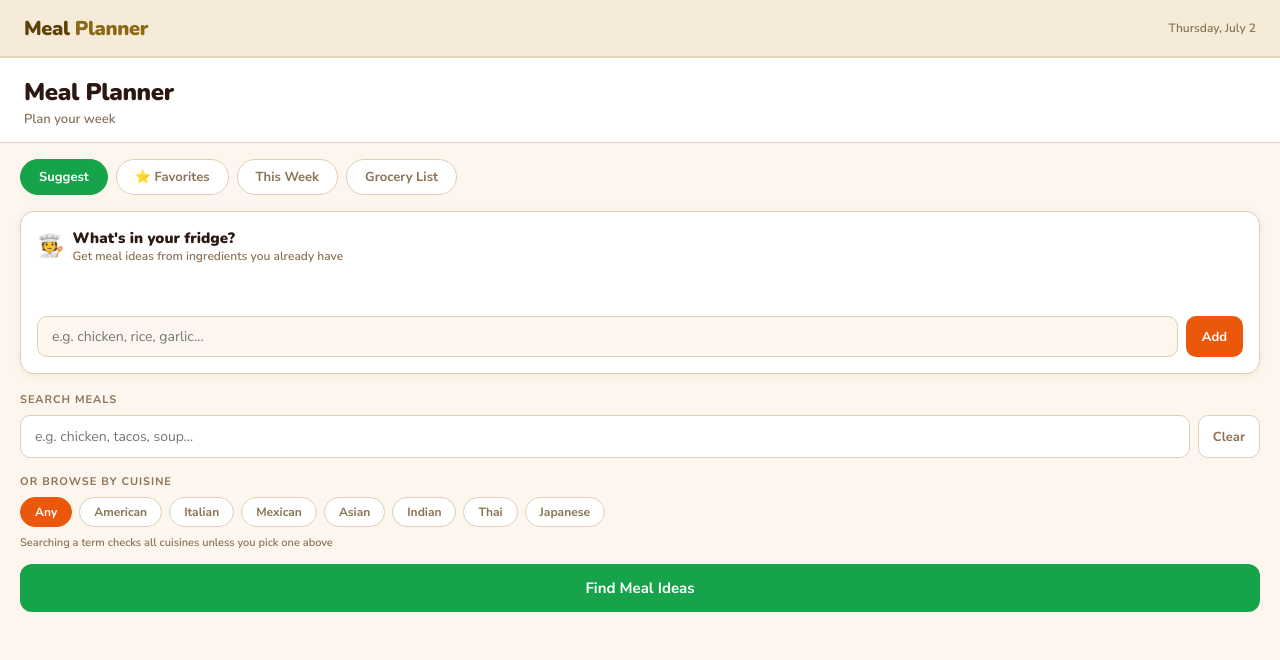
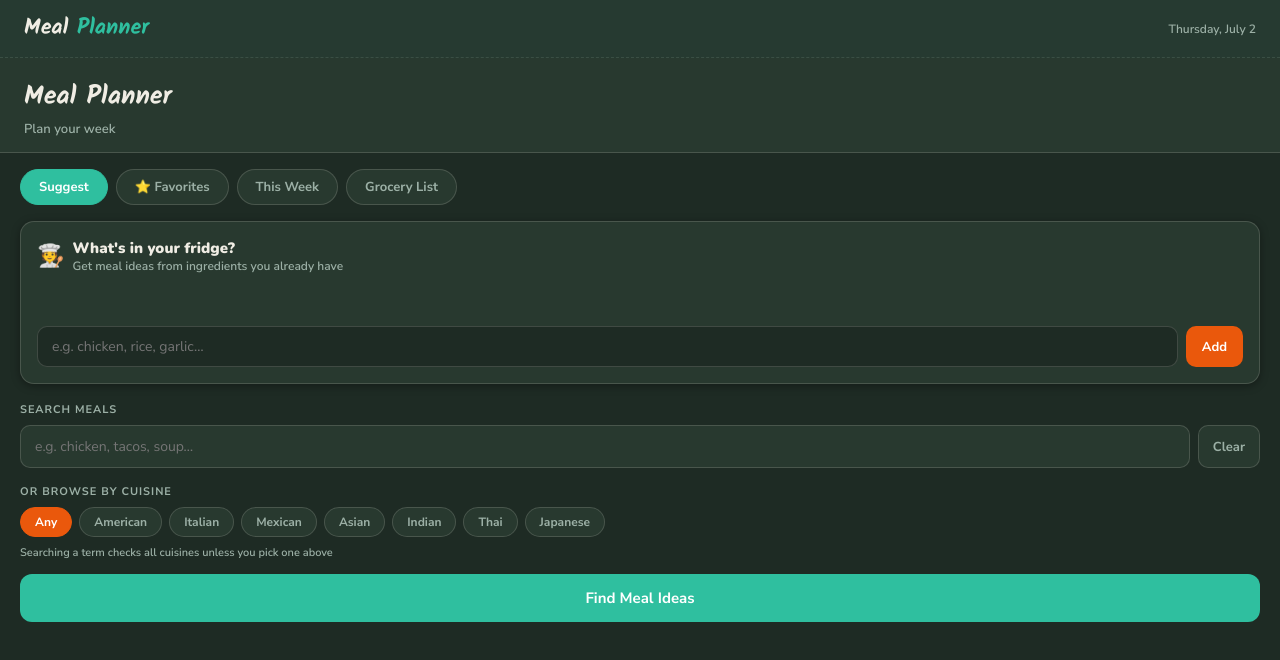
Before and after one commit to tthomp91/Meal-Tracker, a website: page index.html in a window 1280 px wide. Drawn offline with nearby package versions, Linux system fonts and the light colour scheme.

Commit message:
Update main.css

```diff
--- a/css/main.css
+++ b/css/main.css
@@ -1,23 +1,23 @@
 * { box-sizing: border-box; margin: 0; padding: 0; -webkit-tap-highlight-color: transparent; }
 :root {
-  --cream:    #FDF6EE;
-  --warm:     #F5EBD8;
-  --tan:      #E8D5B7;
-  --brown:    #8B6914;
-  --brown-d:  #5C4209;
+  --cream:    #1E2B24;
+  --warm:     #263A31;
+  --tan:      #3A4F44;
+  --brown:    #2FBF9F;
+  --brown-d:  #F0EDE4;
 
-  --meal-green:   #16A34A;
-  --meal-green-l: #F0FDF4;
-  --meal-green-b: #86EFAC;
+  --meal-green:   #2FBF9F;
+  --meal-green-l: rgba(47,191,159,0.12);
+  --meal-green-b: rgba(47,191,159,0.4);
   --meal-orange:  #EA580C;
-  --meal-orange-l:#FFF7ED;
-  --meal-orange-b:#FED7AA;
+  --meal-orange-l:rgba(234,88,12,0.14);
+  --meal-orange-b:rgba(234,88,12,0.4);
 
-  --text:   #2C1810;
-  --muted:  #8B7355;
-  --border: #DDD0B8;
-  --card:   #FFFFFF;
-  --shadow: rgba(139,105,20,0.10);
+  --text:   #F0EDE4;
+  --muted:  #9CB0A6;
+  --border: rgba(240,237,228,0.16);
+  --card:   #28392F;
+  --shadow: rgba(0,0,0,0.35);
 }
 
 html, body { height: 100%; overflow: hidden; }
@@ -33,7 +33,7 @@ body {
 /* TOP NAV */
 .topnav {
   background: var(--warm);
-  border-bottom: 2px solid var(--tan);
+  border-bottom: 1.5px dashed var(--tan);
   box-shadow: 0 2px 10px var(--shadow);
   flex-shrink: 0;
   display: flex;
@@ -42,11 +42,11 @@ body {
   height: 58px;
 }
 .topnav-brand {
-  font-family: 'Nunito', sans-serif;
-  font-size: 20px;
-  font-weight: 900;
+  font-family: 'Kalam', cursive;
+  font-size: 22px;
+  font-weight: 700;
   color: var(--brown-d);
-  letter-spacing: -0.4px;
+  letter-spacing: 0;
 }
 .topnav-brand span { color: var(--brown); }
 .topnav-date {
@@ -73,10 +73,10 @@ body {
   justify-content: space-between;
 }
 .page-header-title {
-  font-family: 'Nunito', sans-serif;
-  font-size: 24px;
-  font-weight: 900;
-  letter-spacing: -0.4px;
+  font-family: 'Kalam', cursive;
+  font-size: 26px;
+  font-weight: 700;
+  letter-spacing: 0;
   color: var(--text);
 }
 .page-header-sub { font-size: 13px; color: var(--muted); margin-top: 2px; font-weight: 600; }
```
